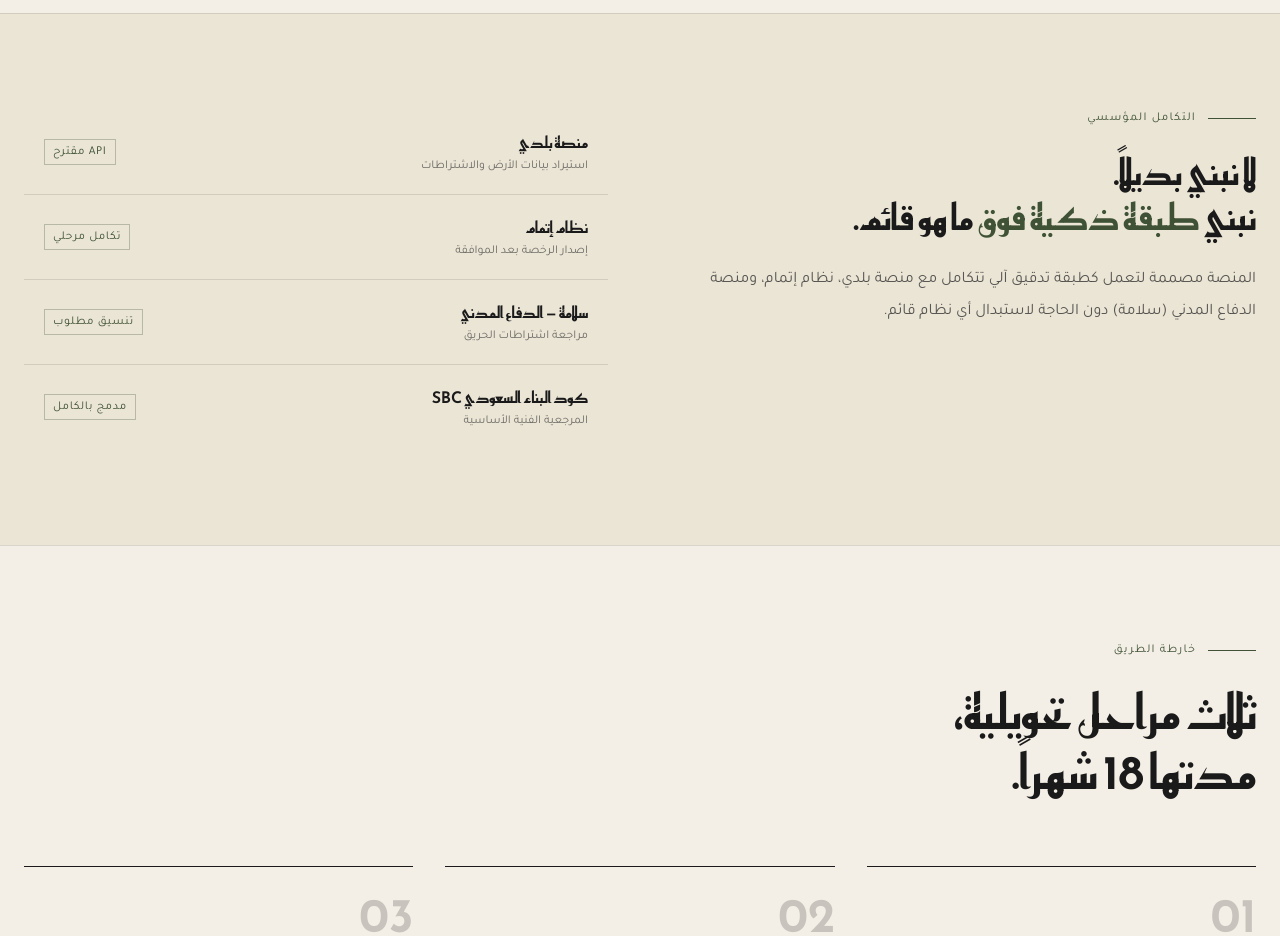
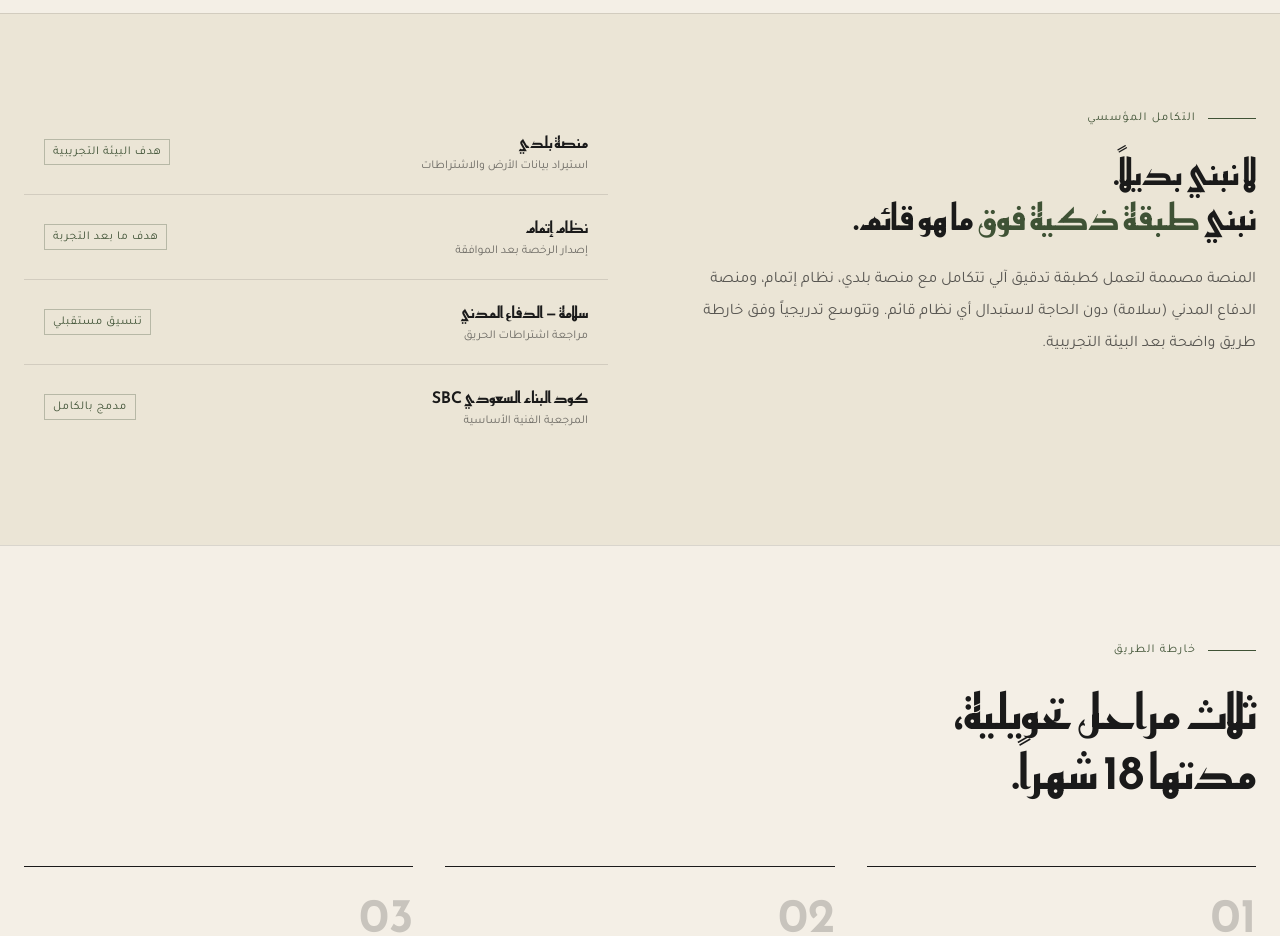
Before and after one commit to CodeCheckSa/nextjs-boilerplate, a Next.js app: page / in a window 1280 px wide. Shown: the part 2940-3876 px from the top of the page. Built offline with nearby package versions, Linux system fonts and the light colour scheme.

Commit message:
Update page.tsx

```diff
--- a/app/page.tsx
+++ b/app/page.tsx
@@ -605,16 +605,16 @@ export default function CodeCheckSA() {
               </h2>
               <p className="text-sm md:text-base text-[var(--ink)]/70 leading-loose">
                 المنصة مصممة لتعمل كطبقة تدقيق آلي تتكامل مع منصة بلدي، نظام إتمام، ومنصة الدفاع المدني (سلامة)
-                دون الحاجة لاستبدال أي نظام قائم.
+                دون الحاجة لاستبدال أي نظام قائم. وتتوسع تدريجياً وفق خارطة طريق واضحة بعد البيئة التجريبية.
               </p>
             </div>
             <div className="space-y-px bg-[var(--line)]">
               {[
-                { name: 'منصة بلدي', role: 'استيراد بيانات الأرض والاشتراطات', status: 'API مقترح' },
-                { name: 'نظام إتمام', role: 'إصدار الرخصة بعد الموافقة', status: 'تكامل مرحلي' },
-                { name: 'سلامة — الدفاع المدني', role: 'مراجعة اشتراطات الحريق', status: 'تنسيق مطلوب' },
-                { name: 'كود البناء السعودي SBC', role: 'المرجعية الفنية الأساسية', status: 'مدمج بالكامل' },
-              ].map((item, i) => (
+  { name: 'منصة بلدي', role: 'استيراد بيانات الأرض والاشتراطات', status: 'هدف البيئة التجريبية' },
+  { name: 'نظام إتمام', role: 'إصدار الرخصة بعد الموافقة', status: 'هدف ما بعد التجربة' },
+  { name: 'سلامة — الدفاع المدني', role: 'مراجعة اشتراطات الحريق', status: 'تنسيق مستقبلي' },
+  { name: 'كود البناء السعودي SBC', role: 'المرجعية الفنية الأساسية', status: 'مدمج بالكامل' },
+].map((item, i) => (
                 <div key={i} className="bg-[#EBE5D6] p-4 md:p-5 flex items-center justify-between gap-3">
                   <div>
                     <div className="display text-sm md:text-base">{item.name}</div>
```
